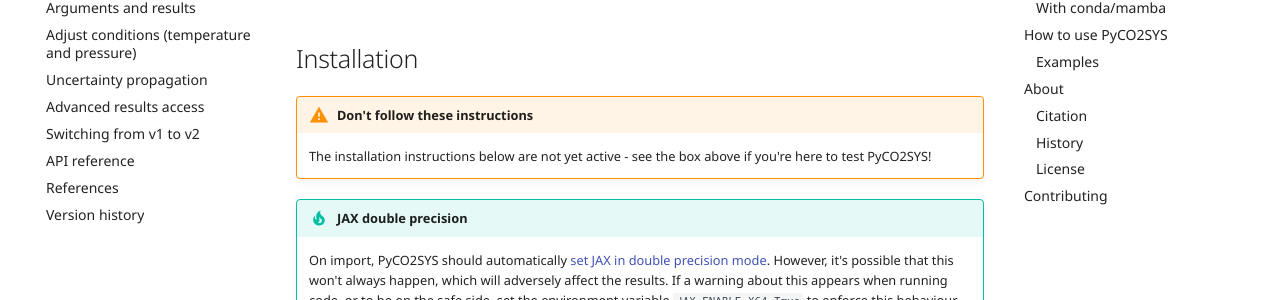
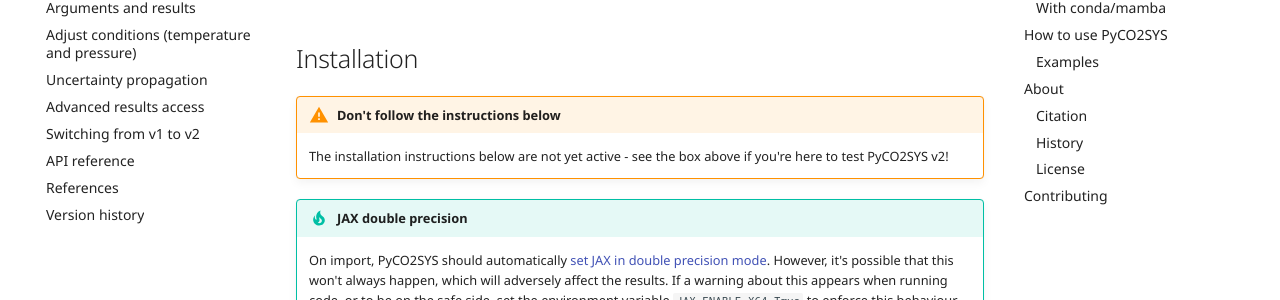
Before and after one commit to mvdh7/PyCO2SYS, an MkDocs documentation site: the page built from docs/index.md, in a window 1280 px wide and 900 px high, scrolled down 386 px. Shown: the part 154-454 px from the top of the window. Built offline with MkDocs 1.6.1 and Material for MkDocs 9.7.7, drawn with Linux system fonts in a browser that asks for light colours; comment, search, counter and statistics services are not loaded; some of the changed text lies outside the part shown.

Commit message:
Minor wording updates

```diff
--- a/docs/index.md
+++ b/docs/index.md
@@ -16,9 +16,9 @@ PyCO2SYS is a Python toolbox for solving the marine carbonate system and calcula
 
 ## Installation
 
-!!! warning "Don't follow these instructions"
+!!! warning "Don't follow the instructions below"
 
-    The installation instructions below are not yet active - see the box above if you're here to test PyCO2SYS!
+    The installation instructions below are not yet active - see the box above if you're here to test PyCO2SYS v2!
 
 !!! tip "JAX double precision"
 
```
Also changed, not shown: other parts of docs/index.md (+1 -1 lines), docs/api.md (+2 -0 lines).
